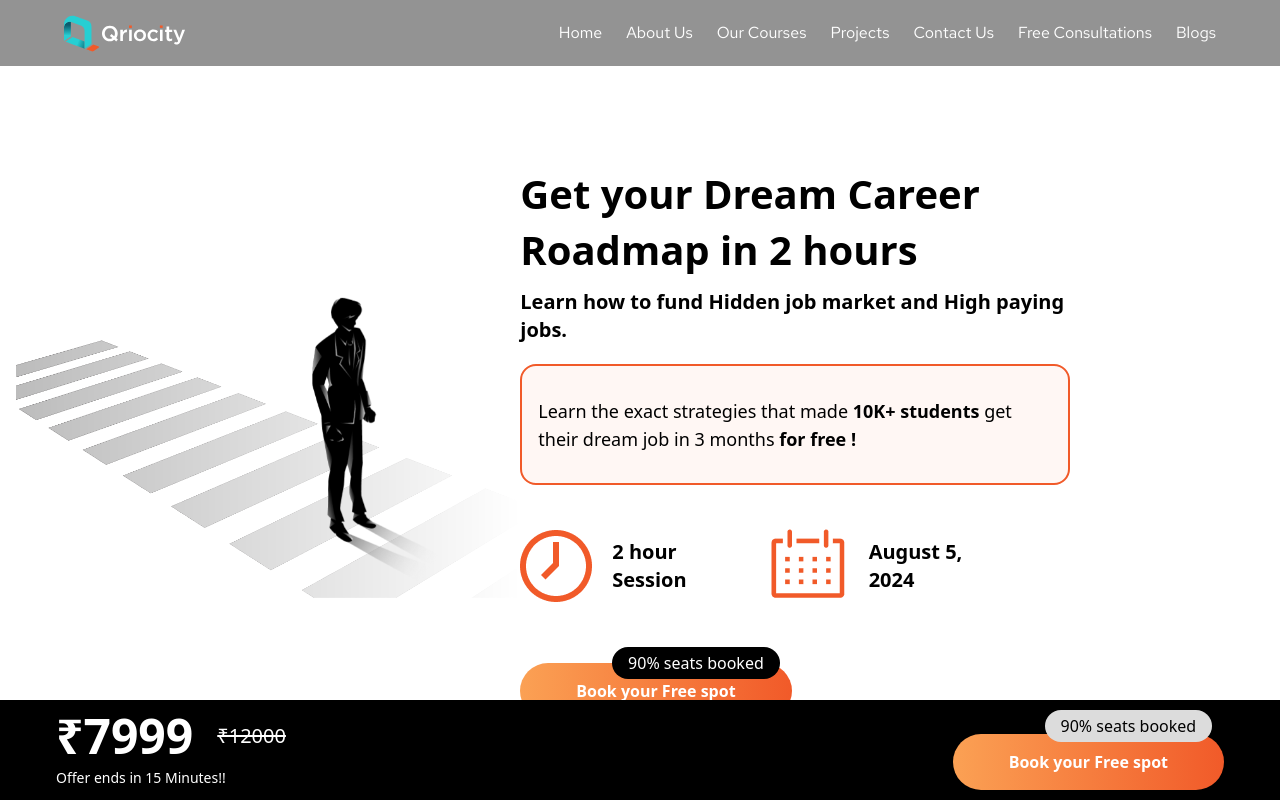
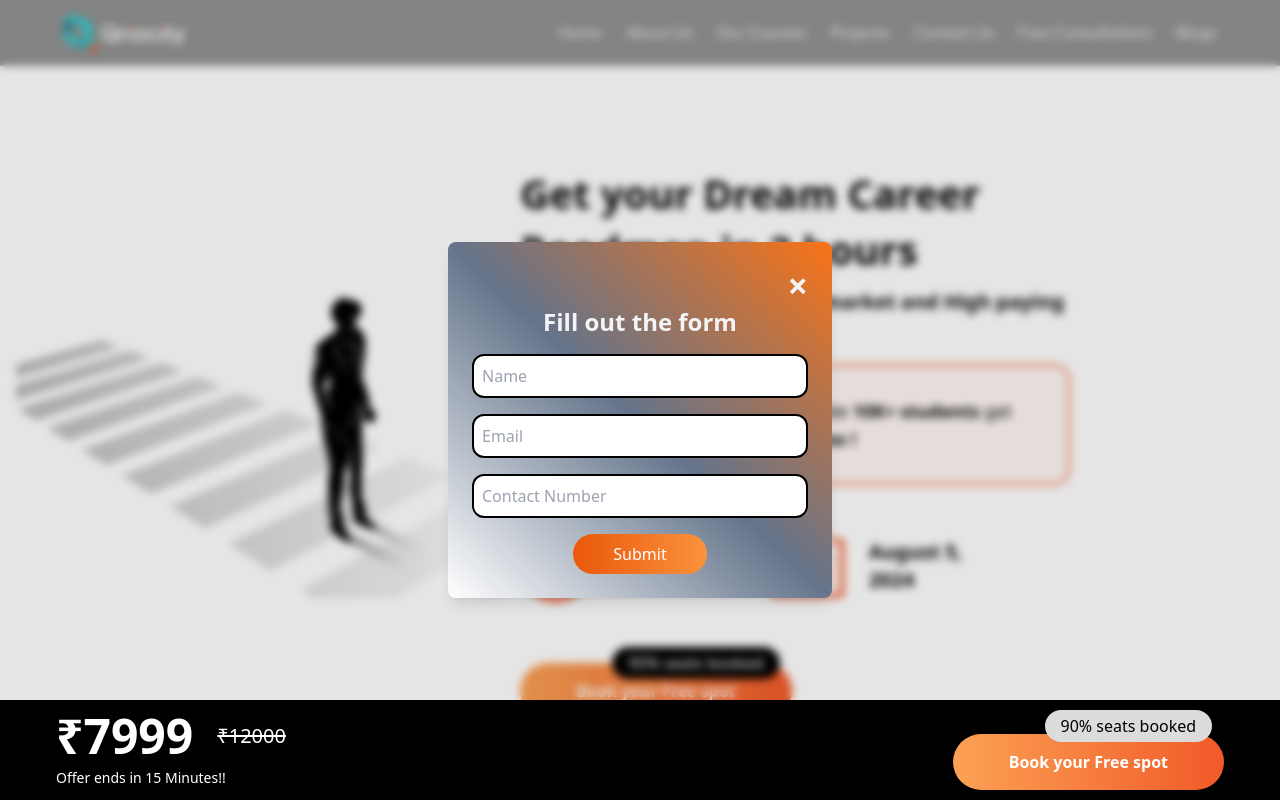
Before and after one commit to Qriocity-Company/Qriocity, a React (Vite) app: page /webinar in a window 1280 px wide. Shown: the top 800 px of the page. Built offline with nearby package versions, Linux system fonts and the light colour scheme.

Commit message:
Update RoadMap.jsx

```diff
--- a/src/pages/RoadMap.jsx
+++ b/src/pages/RoadMap.jsx
@@ -1,4 +1,4 @@
-import React from "react";
+import React, { useEffect, useState } from "react";
 import path from "../assets/path.png";
 import person from "../assets/person.png";
 import clock from "../assets/clock.png";
@@ -19,11 +19,117 @@ import internship from "../assets/internship.png";
 import hacks from "../assets/hacks.png";
 import interviewprep from "../assets/interviewprep.png";
 import { Testimonial } from "../components/Testimonial";
+import { ImSpinner8 } from "react-icons/im";
 import Faq from "../components/Faq";
+import axios from "axios";
 const RoadMap = () => {
+  const [name, setName] = useState("");
+  const [email, setEmail] = useState("");
+  const [phone, setPhone] = useState("");
+  const [popuploading, setPopuploading] = useState(false);
+  const filled = localStorage.getItem("RoadmapPopUp");
+  const [popupForm, setpopForm] = useState(false);
+
+  const handleClose = () => {
+    setpopForm(false);
+  };
+  const handlePopUp = async () => {
+    setPopuploading(true);
+    const currentDate = new Date();
+    try {
+      const { data } = await axios.post(
+        "https://crm-backend-o6sb.onrender.com/roadmap-popup/newStudent",
+        {
+          name: name,
+          email: email,
+          phone: phone,
+          date: currentDate.toLocaleDateString(),
+        }
+      );
+
+      if (data?.success) {
+        localStorage.setItem("RoadmapPopUp", true);
+        setPopuploading(false);
+        setpopForm(false);
+      }
+    } catch (error) {
+      console.log(error);
+    }
+  };
+  useEffect(() => {
+    if (!filled) {
+      setpopForm(true);
+    }
+  }, []);
   return (
     <>
       <div className="flex flex-col p-4 bg-white min-h-screen w-full">
+        {popupForm && (
+          <div className="fixed inset-0 bg-black h-screen  bg-opacity-10 backdrop-blur-sm flex items-center justify-center z-50 p-4">
+            <div className="bg-gradient-to-bl from-orange-500 via-slate-500 to-white mt-10  rounded-lg shadow-lg w-96 p-6 text-white flex flex-col">
+              <h1
+                onClick={handleClose}
+                className="place-self-end cursor-pointer text-4xl font-bold text-gray-100"
+              >
+                &times;
+              </h1>
+              <h2 className="text-2xl font-bold mb-4 text-center text-gray-100">
+                Fill out the form
+              </h2>
+              <div>
+                <div className="mb-4">
+                  <input
+                    type="text"
+                    id="name"
+                    name="name"
+                    className="w-full p-2 border-2 border-black  outline-none focus:ring-2  text-black rounded-xl"
+                    placeholder="Name"
+                    value={name}
+                    onChange={(e) => setName(e.target.value)}
+                    required
+                  />
+                </div>
+                <div className="mb-4">
+                  <input
+                    type="email"
+                    id="email"
+                    name="email"
+                    className="w-full p-2 border-2 border-black rounded-xl outline-none focus:ring-2  text-black"
+                    placeholder="Email"
+                    value={email}
+                    onChange={(e) => setEmail(e.target.value)}
+                    required
+                  />
+                </div>
+                <div className="mb-4">
+                  <input
+                    type="tel"
+                    id="phone"
+                    name="phone"
+                    className="w-full p-2 border-black  rounded-xl outline-none focus:ring-2  text-black border-2"
+                    placeholder="Contact Number"
+                    value={phone}
+                    onChange={(e) => setPhone(e.target.value)}
+                    required
+                  />
+                </div>
+                <div className="flex justify-center items-center">
+                  <button
+                    type="submit"
+                    className="bg-gradient-to-r from-orange-600 to-orange-400 text-white  py-2 rounded-full hover:from-orange-500 hover:to-orange-600 px-10"
+                    onClick={handlePopUp}
+                  >
+                    {popuploading ? (
+                      <ImSpinner8 className="animate-spin" />
+                    ) : (
+                      "Submit"
+                    )}
+                  </button>
+                </div>
+              </div>
+            </div>
+          </div>
+        )}
         <div className="flex lg:flex-row flex-col justify-between items-center">
           <div className="flex justify-start items-start mt-40">
             <img
@@ -37,7 +143,7 @@ const RoadMap = () => {
               src={path}
               alt="Road"
             />
-            <img className="h-[300px] -ml-52 z-50" src={person} alt="Person" />
+            <img className="h-[300px] -ml-52 z-40" src={person} alt="Person" />
           </div>
           <div className="flex flex-col justify-center lg:items-start items-center lg:mr-40 mt-14 lg:mt-40">
             <h1 className=" font-bold text-3xl lg:text-[40px]">
```
